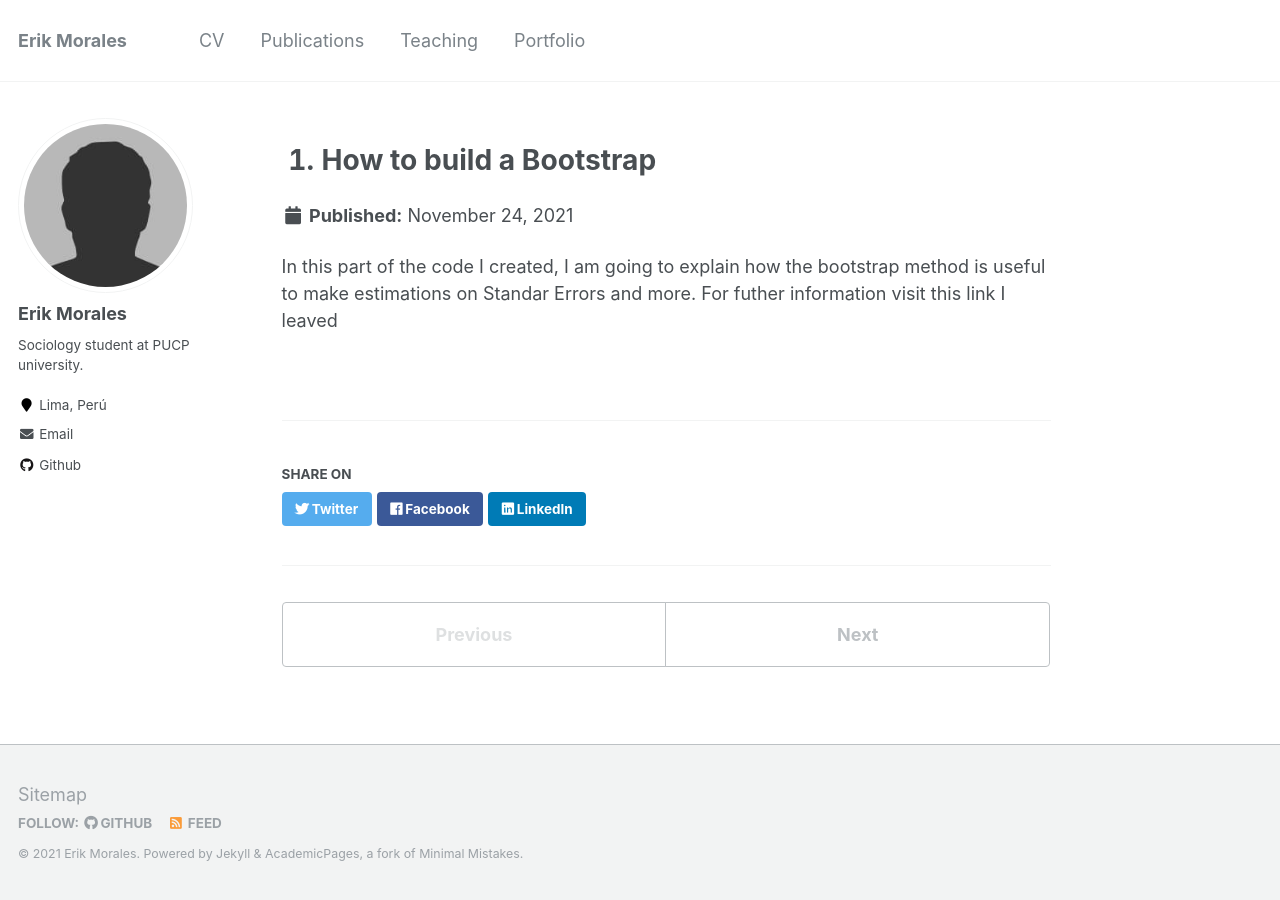
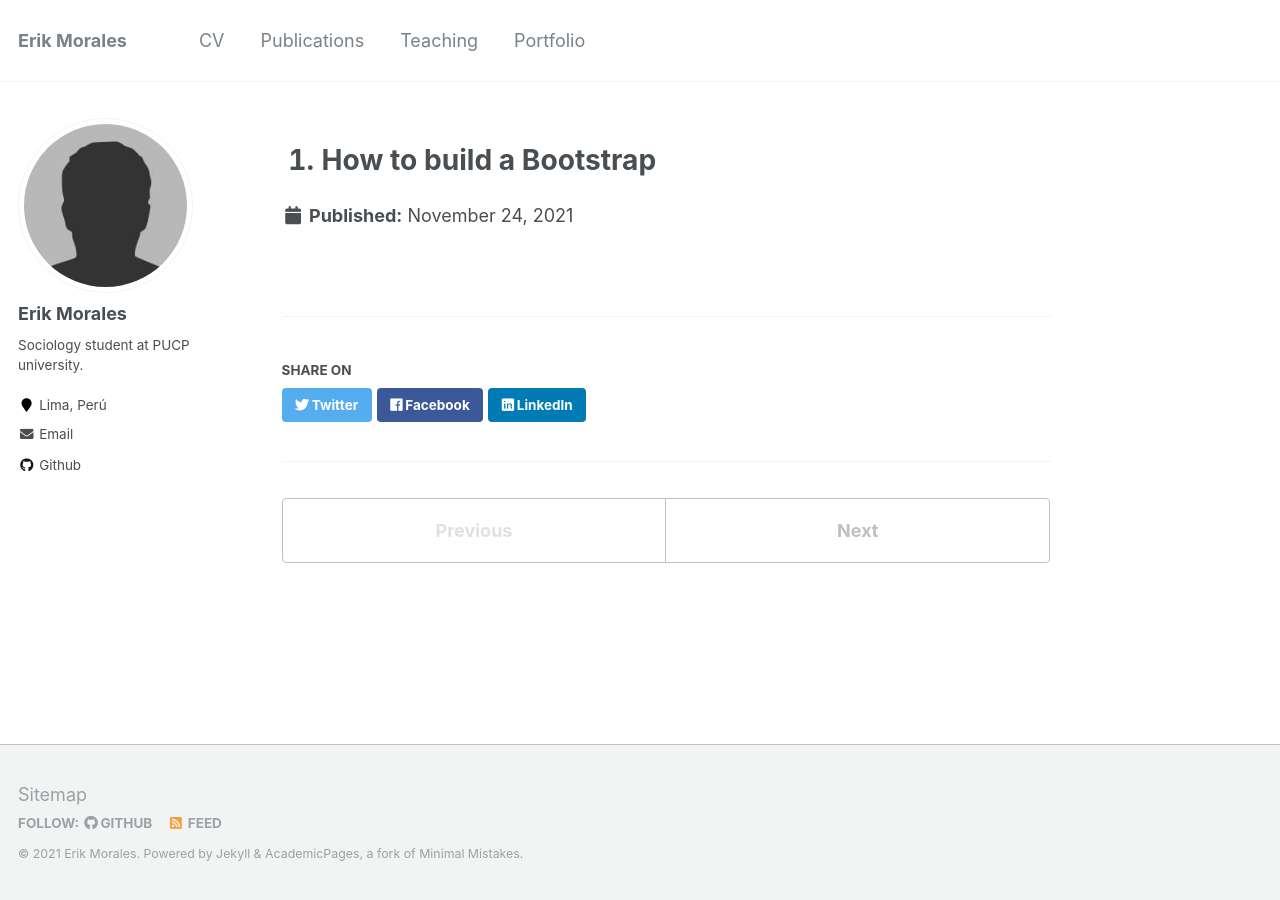
Before and after one commit to HaloReach2552/Brando.fold.github.io, a Jekyll site: the page built from _portfolio/portfolio-1.md, in a window 1280 px wide. Built offline with Jekyll 4.4.1, drawn with Linux system fonts in a browser that asks for light colours.

Commit message:
Update portfolio-1.md

```diff
--- a/_portfolio/portfolio-1.md
+++ b/_portfolio/portfolio-1.md
@@ -3,5 +3,3 @@ title: "1. How to build a Bootstrap"
 excerpt: "In this part of the code I created, I am going to explain how the bootstrap method is useful to make estimations on Standar Errors and more. For futher information visit this link I leaved<br/><img src='/images/500x300.png'>"
 collection: portfolio
 ---
-
-In this part of the code I created, I am going to explain how the bootstrap method is useful to make estimations on Standar Errors and more. For futher information visit this link I leaved
```
